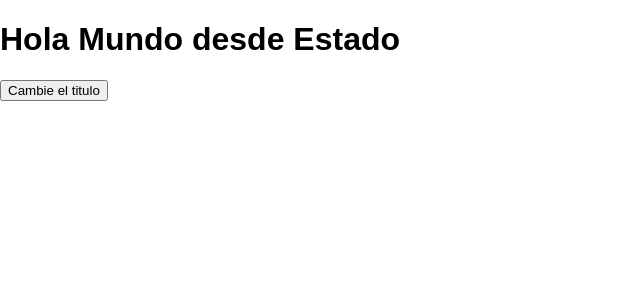
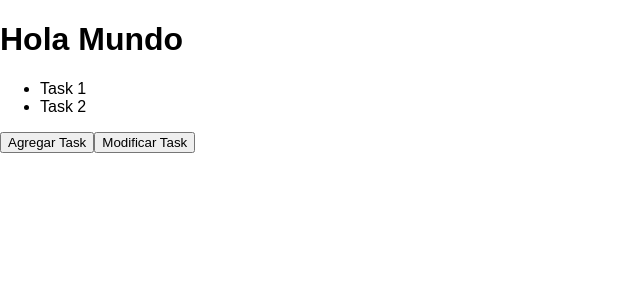
Before and after one commit to danielrpg/reactInit, a React (Create React App) app: page / in a window 1280 px wide. Shown: the top 300 px of the page, without its empty margins (0-640 px from the left). Built offline with nearby package versions, Linux system fonts and the light colour scheme.

Commit message:
Cambios en el estado y actualizacion

```diff
--- a/src/App.js
+++ b/src/App.js
@@ -4,24 +4,45 @@ import "./App.css";
 class App extends Component {
   constructor() {
     super();
-    this.changeTitle = this.changeTitle.bind(this);
+    this.addTask = this.addTask.bind(this);
     this.state = {
-      title: "Hola Mundo desde Estado"
+      tasks: ["Task 1", "Task 2"]
     };
   }
 
   render() {
     return (
       <div>
-        <h1>{this.state.title}</h1>
-        <button onClick={this.changeTitle}>Cambie el titulo</button>
+        <h1>Hola Mundo</h1>
+        <ul>{this.state.tasks.map(task => <li>{task}</li>)}</ul>
+        <button onClick={this.addTask.bind(this)}>Agregar Task</button>
+        <button onClick={this.updateTask.bind(this)}>Modificar Task</button>
       </div>
     );
   }
 
-  changeTitle() {
+  addTask() {
     this.setState({
-      title: "Nuevo titulo"
+      tasks: this.state.tasks.concat("Nueva Tarea")
+    });
+  }
+
+  updateTask() {
+    //const index = 1;
+    const index = this.state.tasks.findIndex(task => task === "Task 2");
+
+    /* this.setState({
+      tasks: this.state.tasks.map(
+        (task, i) => (i === index ? "Actualizado" : task)
+      )
+    });*/
+    const tasks = this.state.tasks;
+    this.setState({
+      tasks: [
+        ...tasks.slice(0, index),
+        "Actualizado",
+        ...tasks.slice(index + 1)
+      ]
     });
   }
 }
```
